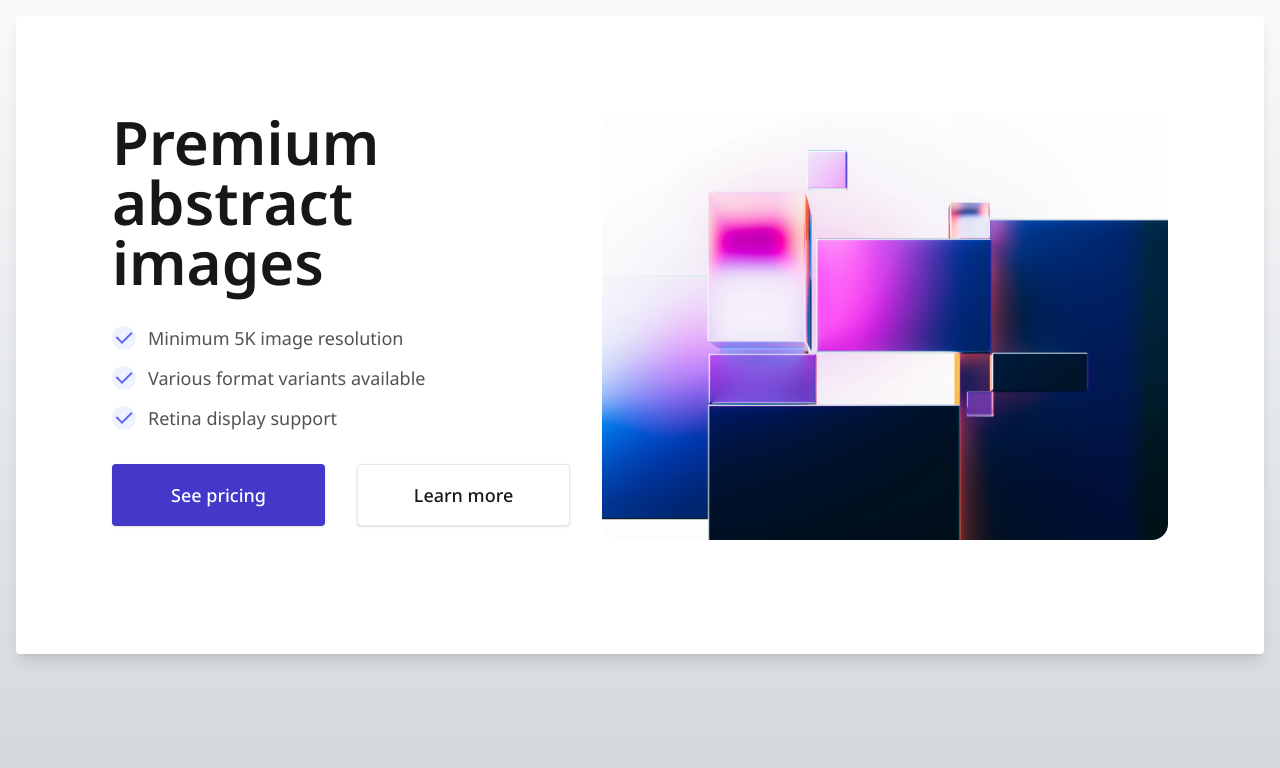
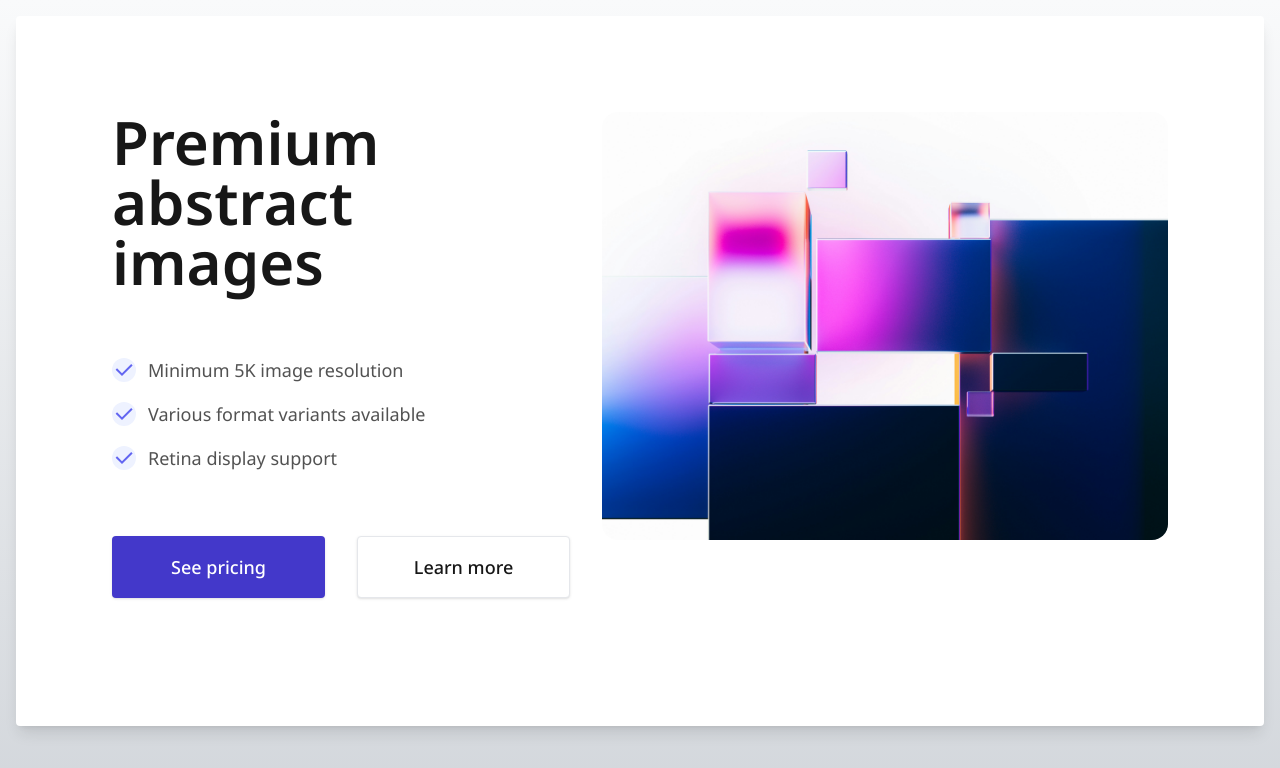
Before and after one commit to CodyJPerry/hero-section-feature-bullets, a Next.js app: page / in a window 1280 px wide. Shown: the top 768 px of the page. Built offline with nearby package versions, Linux system fonts and the light colour scheme.

Commit message:
Adjust gap between list items

```diff
--- a/app/page.tsx
+++ b/app/page.tsx
@@ -14,7 +14,7 @@ export default function Home() {
               Premium abstract images
             </h1>
             {/* Featured Bullets go here */}
-            <ul className='flex flex-col gap-3 my-8'>
+            <ul className='flex flex-col gap-4 my-8 md:my-16'>
               <li className='text-lg text-neutral-600 font-normal flex items-center gap-x-3'>
                 <RiCheckFill className='text-indigo-500 bg-indigo-50 w-6 h-6 rounded-full' />
                 Minimum 5K image resolution
```
